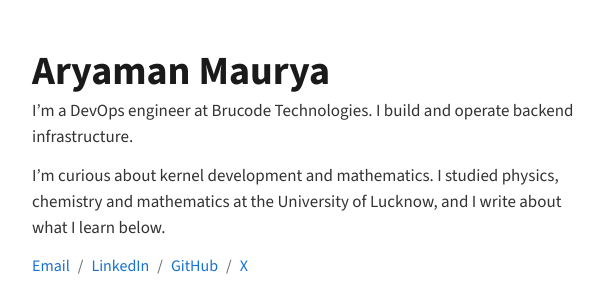
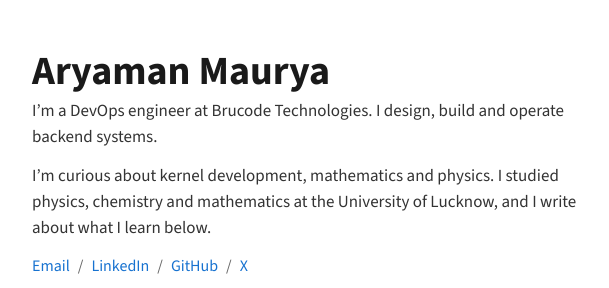
Before and after one commit to aryamanmaurya/aryamanmaurya.github.io, a plain HTML site: page index.html in a window 1280 px wide. Shown: the top 288 px of the page, 222-831 px from the left. Drawn offline with nearby package versions, Linux system fonts and the light colour scheme.

Commit message:
about me refinement.

```diff
--- a/index.html
+++ b/index.html
@@ -90,8 +90,8 @@ h2{margin:48px 0 16px;font-size:26px;font-weight:600;color:var(--ink)}
 <header class="head">
   <div>
     <h1>Aryaman Maurya</h1>
-    <p>I’m a DevOps engineer at Brucode Technologies. I build and operate backend infrastructure.</p>
-    <p>I’m curious about kernel development and mathematics. I studied physics, chemistry and mathematics at the University of Lucknow, and I write about what I learn below.</p>
+    <p>I’m a DevOps engineer at Brucode Technologies. I design, build and operate backend systems.</p>
+    <p>I’m curious about kernel development, mathematics and physics. I studied physics, chemistry and mathematics at the University of Lucknow, and I write about what I learn below.</p>
     <p class="links">
       <a href="mailto:aryamanmaurya29@gmail.com">Email</a><a href="https://www.linkedin.com/in/aryamanmaurya/" target="_blank" rel="noopener">LinkedIn</a><a href="https://github.com/aryamanmaurya" target="_blank" rel="noopener">GitHub</a><a href="https://x.com/aryamanmaurya29" target="_blank" rel="noopener">X</a>
     </p>
```
